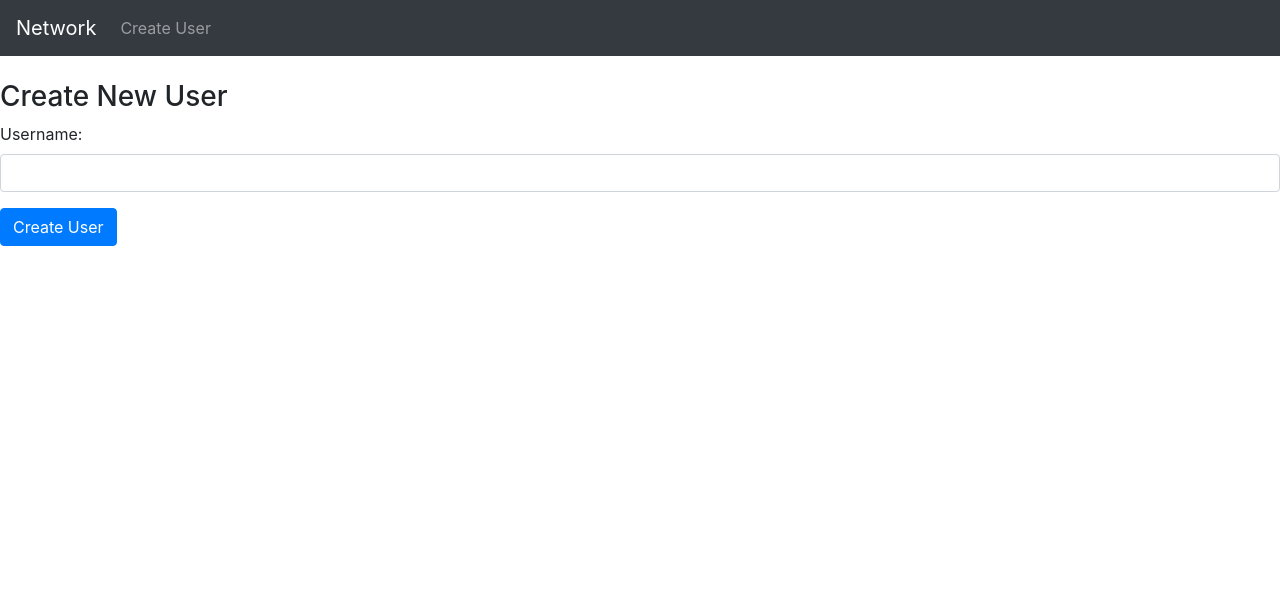
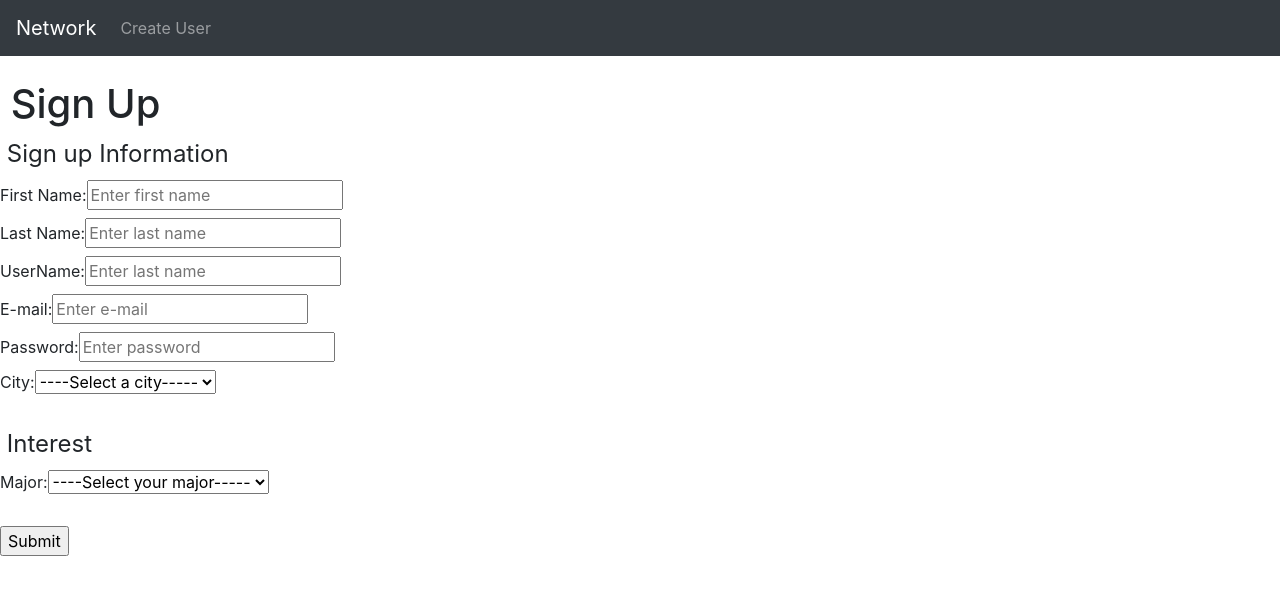
Before and after one commit to anastasiasoenjoto/fall-2019-networking-app, a React (Create React App) app in the folder frontend/: page /user in a window 1280 px wide. Shown: the top 594 px of the page. Built offline with nearby package versions, Linux system fonts and the light colour scheme.

Commit message:
Closes #10 Implemented sign up page for users.

```diff
--- a/frontend/src/components/CreateUser.js
+++ b/frontend/src/components/CreateUser.js
@@ -6,10 +6,23 @@ export default class CreateUser extends Component {
     super(props);
 
     this.onChangeUsername = this.onChangeUsername.bind(this);
+    this.onChangefirstName = this.onChangefirstName.bind(this);
+    this.onChangelastName = this.onChangelastName.bind(this);
+    this.onChangeEmail = this.onChangeEmail.bind(this);
+    this.onChangePassword = this.onChangePassword.bind(this);
+    this.onChangeCity = this.onChangeCity.bind(this);
+    this.onChangeMajor = this.onChangeMajor.bind(this);
     this.onSubmit = this.onSubmit.bind(this);
 
+
     this.state = {
-      username: ''
+      username: '',
+      firstName: '',
+      lastName: '',
+      email: '',
+      password: '',
+      city: '',
+      major: ''
     }
   }
 
@@ -19,11 +32,53 @@ export default class CreateUser extends Component {
     })
   }
 
+  onChangefirstName(e) {
+    this.setState({
+      firstName: e.target.value
+    })
+  }
+
+  onChangelastName(e) {
+    this.setState({
+      lastName: e.target.value
+    })
+  }
+
+  onChangeEmail(e) {
+    this.setState({
+      email: e.target.value
+    })
+  }
+
+  onChangePassword(e) {
+    this.setState({
+      password: e.target.value
+    })
+  }
+  onChangeCity(e) {
+    this.setState({
+      city: e.target.value
+    })
+  }
+
+  onChangeMajor(e) {
+    this.setState({
+      major: e.target.value
+    })
+  }
+
   onSubmit(e) {
     e.preventDefault();
 
     const user = {
-      username: this.state.username
+      username: this.state.username,
+      firstName: this.state.firstName,
+      lastName: this.state.lastName,
+      email: this.state.email,
+      password: this.state.password,
+      city: this.state.city,
+      major: this.state.major
+      // add more here
     }
 
     console.log(user);
@@ -32,29 +87,115 @@ export default class CreateUser extends Component {
       .then(res => console.log(res.data));
 
     this.setState({
-      username: ''
+      username: '',
+      firstName: '',
+      lastName: '',
+      email: '',
+      password: '',
+      city: '',
+      major: ''
     })
   }
 
   render() {
     return (
       <div>
-        <h3>Create New User</h3>
-        <form onSubmit={this.onSubmit}>
-          <div className="form-group">
-            <label>Username: </label>
-            <input  type="text"
-                required
-                className="form-control"
-                value={this.state.username}
-                onChange={this.onChangeUsername}
-                />
-          </div>
-          <div className="form-group">
-            <input type="submit" value="Create User" className="btn btn-primary" />
-          </div>
-        </form>
-      </div>
+        <h1> Sign Up </h1>
+        <form onSubmit={this.onSubmit} >
+          <fieldset>
+          <legend class="formHeader"> Sign up Information</legend>
+          {/* on submit link to homepage?*/}
+          {/* how to use js file? */}
+          <label>
+            First Name:
+            <input type="text" value={this.state.firstName} onChange= {this.onChangefirstName} placeholder="Enter first name"/>
+          </label>
+          <br></br>
+            <label>
+            Last Name:
+            <input type="text" value={this.state.lastName} onChange= {this.onChangelastName} placeholder="Enter last name"/>
+          </label>
+          <br></br>
+          <label>
+            UserName:
+            <input type="text" value={this.state.username} onChange= {this.onChangeUsername} placeholder="Enter last name"/>
+          </label>
+          <br></br>
+          <label>
+            E-mail:
+            <input type="email" value={this.state.email} onChange= {this.onChangeEmail} placeholder="Enter e-mail"/>
+          </label>
+          <br></br>
+          <label>
+            Password:
+            <input type="password" value={this.state.password} onChange= {this.onChangePassword} placeholder="Enter password"/>
+          </label>
+          <br></br>
+          <label>
+            City:
+            <select value={this.state.city} onChange= {this.onChangeCity}>
+              <option>----Select a city-----</option>
+              <optgroup label="California">
+                <option value="losAngeles">Los Angeles</option>
+                <option value="sanFrancisico">San Francisco</option>
+              </optgroup>
+              <optgroup label="New York">
+              <option value="albany">Albany</option>
+                <option value="newYork">New York </option>
+              </optgroup>
+              <optgroup label="Texas">
+              <option value="austin">Austin</option>
+                <option value="dallas">Dallas</option>
+              </optgroup>
+
+            </select>
+          </label>
+          </fieldset>
+          <br></br>
+          <fieldset>
+            <legend class="formHeader"> Interest </legend>
+            <label>
+            Major:
+            <select value={this.state.major} onChange= {this.onChangeMajor}>
+              <option>----Select your major-----</option>
+
+              <option value="anthropology">Anthropology</option>
+              <option value="businessManagement">Business Management</option>
+              <option value="computerScience">Computer Science</option>
+              <option value="dataScience">Data Science</option>
+            </select>
+          </label>
+          <br></br><br></br>
+{/*           <label>
+            Please select up to 3 interests: <br></br>
+            Animation <input type="checkbox" value="animation"/>
+            Film <input type="checkbox" value="film"/>
+            Machine Learning <input type="checkbox" value="machineLearning"/>
+            Mobile Development <input type="checkbox" value="mobileDevelopment"/>
+            Piano <input type="checkbox" value="piano"/>
+          </label> */}
+          </fieldset>
+          <input type="submit"></input>
+        </form>
+
+      </div>
+      // <div>
+      //   <h3>Create New User</h3>
+      //   <form onSubmit={this.onSubmit}>
+      //     <div className="form-group">
+      //       <label>Username: </label>
+      //       <input  type="text"
+      //           required
+      //           className="form-control"
+      //           value={this.state.username}
+      //           onChange={this.onChangeUsername}
+      //           />
+      //     </div>
+      //     <div className="form-group">
+      //       <input type="submit" value="Create User" className="btn btn-primary" />
+      //     </div>
+      //   </form>
+      // </div>
     )
   }
 }
```
Also changed, not shown: frontend/src/components/SignUp.js (added, +88 -0 lines), 2 other files (tests, documents, lock files or other folders).
